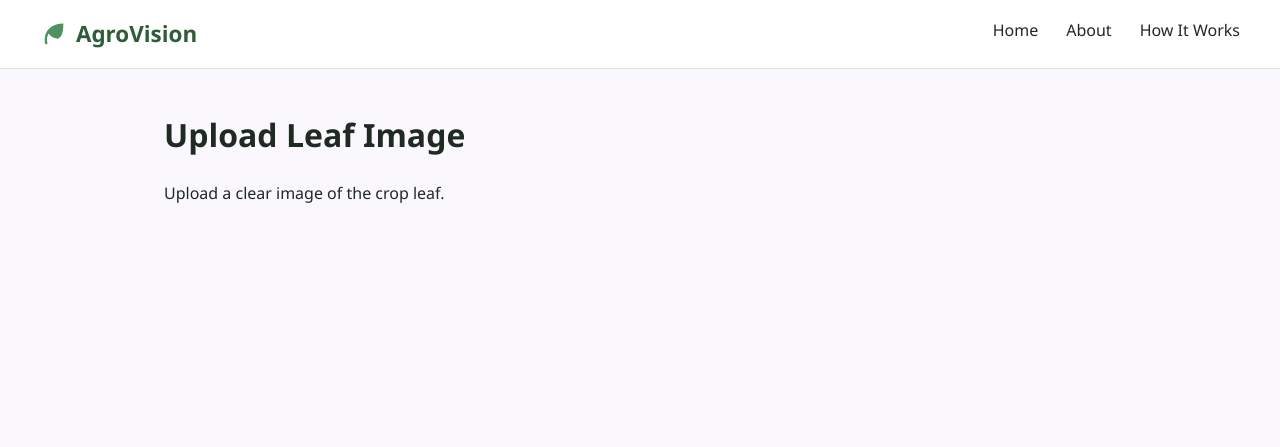
After one commit to srkhdj44/agrovision, a Flask app: page /upload in a window 1280 px wide. The commit adds this page. Shown: the top 447 px of the page. Run offline with Flask 3, Linux system fonts and the light colour scheme.

Commit message:
Add upload route and page

```diff
--- a/app.py
+++ b/app.py
@@ -14,5 +14,9 @@ def about():
 def how_it_works():
     return render_template("how_it_works.html")
 
+@app.route("/upload")
+def upload():
+    return render_template("upload.html")
+
 if __name__ == "__main__":
     app.run(debug=True)
--- a/templates/index.html
+++ b/templates/index.html
@@ -7,7 +7,7 @@
     <div class="hero-text">
         <h1> AI-Powered Crop Disease Detection</h1>
         <p>Upload a crop leaf image and AgroVision will predict the possible disease using a trained deep learning model.</p>
-        <a href="/upload" class="btn">Upload Image</a>
+        <a href="{{ url_for('upload') }}" class="btn">Upload Image</a>
     </div>
     <img src="{{ url_for('static', filename='images/hero.jpg') }}" alt="Plant leaf" class="hero-image">
 </section>
--- /dev/null
+++ b/templates/upload.html
@@ -0,0 +1,8 @@
+{% extends "base.html" %}
+
+{% block title %}Upload{% endblock %}
+
+{% block content %}
+<h1>Upload Leaf Image</h1>
+<p>Upload a clear image of the crop leaf.</p>
+{% endblock %}
```
